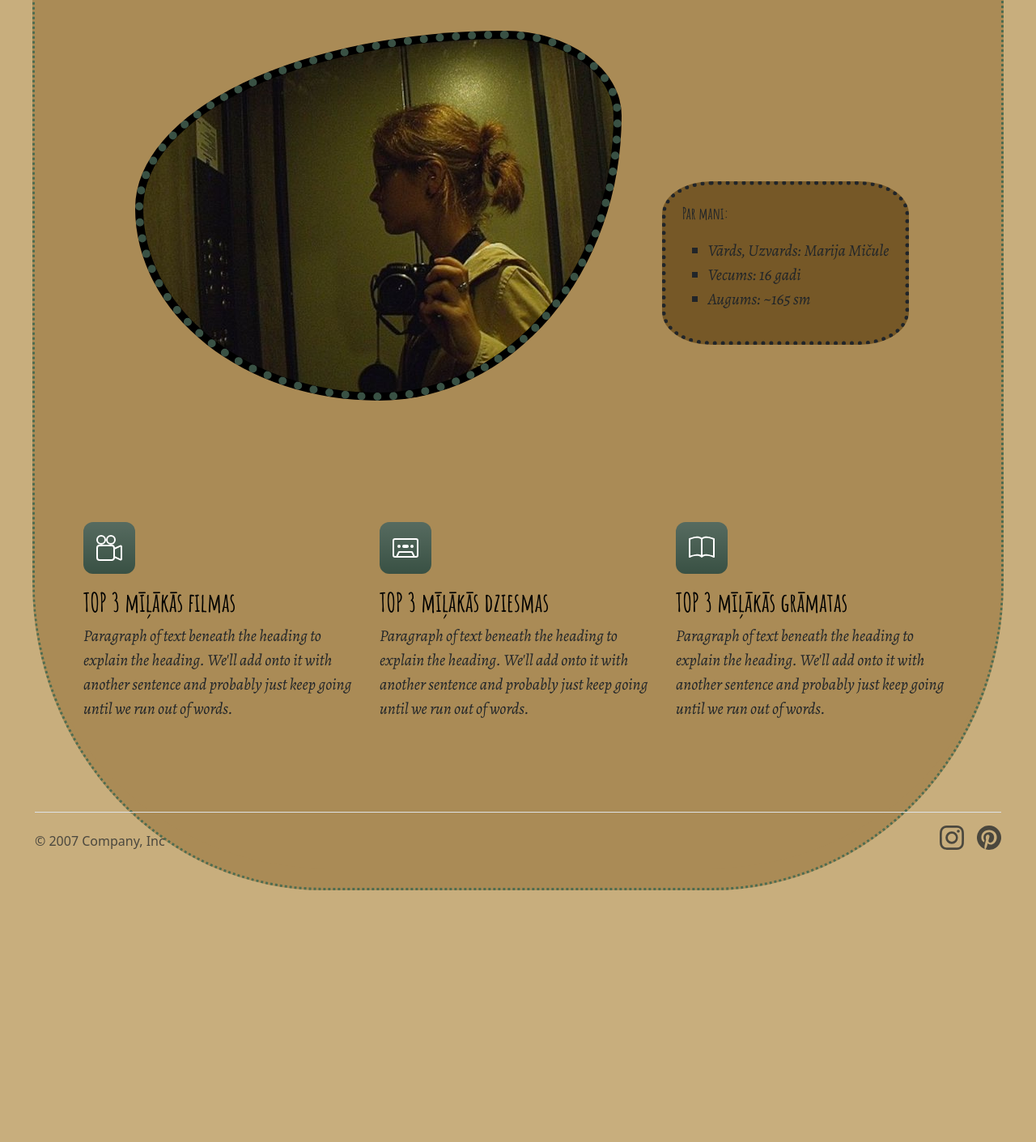
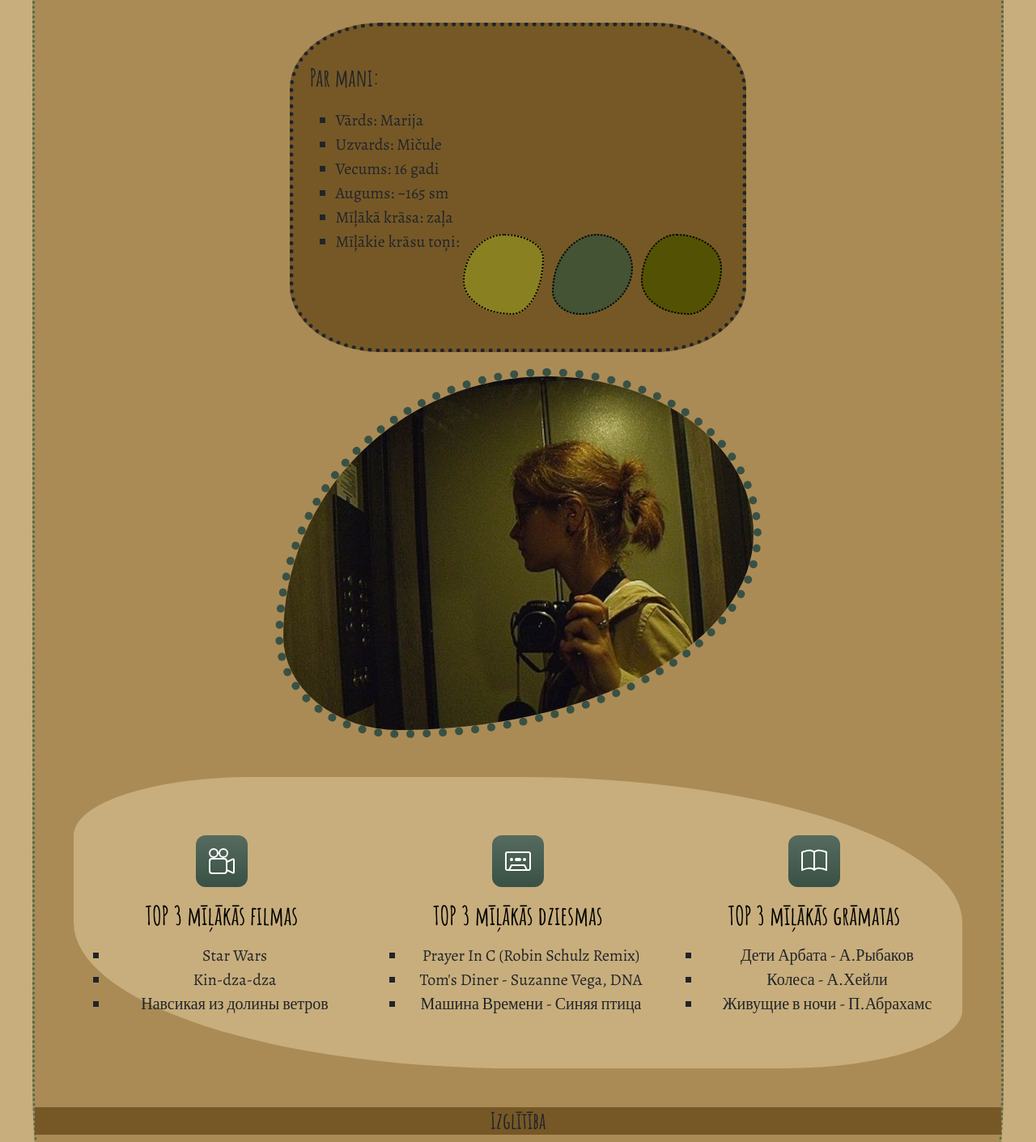
Before and after one commit to kalipsomasya/progrmschool, a plain HTML site: page index.html in a window 1280 px wide. Shown: the part 169-1580 px from the top of the page at 81% size. Before the commit the page ends 1309 px from the top, so only its background shows below. Drawn offline with nearby package versions, Linux system fonts and the light colour scheme.

Commit message:
Add files via upload

```diff
--- a/index.html
+++ b/index.html
@@ -9,7 +9,7 @@
     <link rel="stylesheet" href="style.css">
     <link rel="preconnect" href="https://fonts.googleapis.com">
     <link rel="preconnect" href="https://fonts.gstatic.com" crossorigin>
-    <link href="https://fonts.googleapis.com/css2?family=Alegreya:ital@1&family=Amatic+SC:wght@700&display=swap" rel="stylesheet">
+    <link href="https://fonts.googleapis.com/css2?family=Alegreya&family=Amatic+SC:wght@700&display=swap" rel="stylesheet">
     <title>Marija</title>
 </head>
 <body>
@@ -20,8 +20,7 @@ border-color: rgb(78, 108, 80); border-top: none;">
         <ul class="nav nav-pills">
           <li class="nav-item"><a href="#par" class="nav-link butn" aria-current="page">Par mani</a></li>
           <li class="nav-item"><a href="#intereses" class="nav-link">Intereses</a></li>
-          <li class="nav-item"><a href="#" class="nav-link">Izglītība</a></li>
-          <li class="nav-item"><a href="#" class="nav-link">FAQs</a></li>
+          <li class="nav-item"><a href="#izgl" class="nav-link">Izglītība</a></li>
           <li class="nav-item"><a href="#soc" class="nav-link">Soc. tīkli</a></li>
         </ul>
       </header>
@@ -32,23 +31,36 @@ border-color: rgb(78, 108, 80); border-top: none;">
 <br>
 <br>
 <br>
+
+
 <br>
 <div class="rasp">
-<div id="par">
-  <img src="foto.jpg" alt="ja" style="border-radius: 76% 24% 50% 50% / 48% 23% 77% 52%;border-style: dotted; border-color: rgb(57, 81, 68); border-width: 10px;margin: 30px; background-color: black;">
-</div>
-
-<div class="spisok">
-  <p style="font-family: 'Amatic SC', sans-serif;">Par mani:</p>
+  <div>
+<div class="spisok" id="par">
+  <p style="font-family: 'Amatic SC', sans-serif; font-size: 30px; margin-top: 20px;">Par mani:</p>
   <ul class="toch">
-    <li>Vārds, Uzvards: Marija Mičule</li>
+    <li>Vārds: Marija</li>
+    <li>Uzvards: Mičule</li>
     <li>Vecums: 16 gadi</li>
     <li>Augums: ~165 sm</li>
+    <li>Mīļākā krāsa: zaļa</li>
+    <li><div id="tonrasp">
+      Mīļākie krāsu toņi:
+      <div id="ton2"></div>
+      <div id="ton1"></div>
+      <div id="ton3"></div>
+    </div>
+    </div></li>
   </ul>
 </div>
+<div>
+  <img src="foto.jpg" alt="ja" style="    border-radius: 30% 70% 70% 30%/30% 30% 70% 70%;border-style: dotted; border-color: rgb(57, 81, 68); border-width: 10px;margin: 30px;     display: block;
+  margin: 0 auto;
+  max-width: 100%; animation:anim-ramka-1 30s infinite;">
 </div>
-      <div id="intereses" class="d-flex justify-content-evenly row g-4 py-5 row-cols-1 row-cols-lg-3 m-5">
-        <div class="feature col">
+</div>
+      <div id="intereses" class="d-flex justify-content-evenly row g-4 py-5 row-cols-1 row-cols-lg-3 m-5" style="background-color: rgb(200, 174, 125); border-radius: 20% 50%;">
+        <div class="feature col mx-auto text-center">
           <div class="feature-icon d-inline-flex align-items-center justify-content-center text-bg-primary bg-gradient fs-2 mb-3">
             <svg xmlns="http://www.w3.org/2000/svg" width="1em" height="1em" fill="currentColor" class="bi bi-camera-reels" viewBox="0 0 16 16">
               <path d="M6 3a3 3 0 1 1-6 0 3 3 0 0 1 6 0zM1 3a2 2 0 1 0 4 0 2 2 0 0 0-4 0z"/>
@@ -57,9 +69,13 @@ border-color: rgb(78, 108, 80); border-top: none;">
             </svg>
           </div>
           <h3 class="fs-2 text-body-emphasis">TOP 3 mīļākās filmas</h3>
-          <p>Paragraph of text beneath the heading to explain the heading. We'll add onto it with another sentence and probably just keep going until we run out of words.</p>
+          <p><ul>
+            <li>Star Wars</li>
+            <li>Kin-dza-dza</li>
+            <li>Навсикая из долины ветров</li>
+          </ul></p>
         </div>
-        <div class="feature col">
+        <div class="feature col mx-auto text-center">
           <div class="feature-icon d-inline-flex align-items-center justify-content-center text-bg-primary bg-gradient fs-2 mb-3">
             <svg xmlns="http://www.w3.org/2000/svg" width="1em" height="1em" fill="currentColor" class="bi bi-cassette" viewBox="0 0 16 16">
               <path d="M4 8a1 1 0 1 0 0-2 1 1 0 0 0 0 2Zm9-1a1 1 0 1 1-2 0 1 1 0 0 1 2 0ZM7 6a1 1 0 0 0 0 2h2a1 1 0 1 0 0-2H7Z"/>
@@ -67,18 +83,50 @@ border-color: rgb(78, 108, 80); border-top: none;">
             </svg>
           </div>
           <h3 class="fs-2 text-body-emphasis">TOP 3 mīļākās dziesmas</h3>
-          <p>Paragraph of text beneath the heading to explain the heading. We'll add onto it with another sentence and probably just keep going until we run out of words.</p>
+          <p><ul>
+            <li>Prayer In C (Robin Schulz Remix)</li>
+            <li>Tom's Diner - Suzanne Vega, DNA </li>
+            <li>Машина Времени - Синяя птица</li>
+          </ul></p>
         </div>
-        <div class="feature col">
+        <div class="feature col mx-auto text-center">
           <div class="feature-icon d-inline-flex align-items-center justify-content-center text-bg-primary bg-gradient fs-2 mb-3 temnee">
             <svg xmlns="http://www.w3.org/2000/svg" width="1em" height="1em" fill="currentColor" class="bi bi-book" viewBox="0 0 16 16">
               <path d="M1 2.828c.885-.37 2.154-.769 3.388-.893 1.33-.134 2.458.063 3.112.752v9.746c-.935-.53-2.12-.603-3.213-.493-1.18.12-2.37.461-3.287.811V2.828zm7.5-.141c.654-.689 1.782-.886 3.112-.752 1.234.124 2.503.523 3.388.893v9.923c-.918-.35-2.107-.692-3.287-.81-1.094-.111-2.278-.039-3.213.492V2.687zM8 1.783C7.015.936 5.587.81 4.287.94c-1.514.153-3.042.672-3.994 1.105A.5.5 0 0 0 0 2.5v11a.5.5 0 0 0 .707.455c.882-.4 2.303-.881 3.68-1.02 1.409-.142 2.59.087 3.223.877a.5.5 0 0 0 .78 0c.633-.79 1.814-1.019 3.222-.877 1.378.139 2.8.62 3.681 1.02A.5.5 0 0 0 16 13.5v-11a.5.5 0 0 0-.293-.455c-.952-.433-2.48-.952-3.994-1.105C10.413.809 8.985.936 8 1.783z"/>
             </svg>
           </div>
           <h3 class="fs-2 text-body-emphasis">TOP 3 mīļākās grāmatas</h3>
-          <p>Paragraph of text beneath the heading to explain the heading. We'll add onto it with another sentence and probably just keep going until we run out of words.</p>
+          <p><ul>
+            <li>Дети Арбата - А.Рыбаков</li>
+            <li>Колеса - А.Хейли</li>
+            <li>Живущие в ночи - П.Абрахамс</li>
+          </ul></p>
         </div>
       </div>
+
+          <h3 id="izglt" class="mb-0">Izglītība</h3>
+         <div class="mx-2">
+      <div class="d-flex justify-content-evenly row g-4 row-cols-1 row-cols-lg-3 m-5 mt-0 navss" id="izgl">
+        <div class="feature col mx-auto text-center">
+<img src="s2p.jpg" alt="s2p" width="100%" style="border-radius: 20px; border-style: dotted; border-width: 4px;">
+<h3 ><a href="https://s2vsk.lv/lv/" class="nav-link" style="background-color: rgb(200, 174, 125); border-radius: 50px;">Salaspils 2.pamatskola</a></h3>
+<p>2013-2022.g</p>
+        </div>
+        <div class="feature col mx-auto text-center">
+<img src="smms.jpg" alt="smms" width="100%" style="border-radius: 20px; border-style: dotted; border-width: 4px;">
+<h3><a href="https://salaspilsmms.lv/" class="nav-link" style="background-color: rgb(200, 174, 125); border-radius: 50px;">Salaspils mūzikas un mākslas skola</a></h3>
+<p>2016-2022.g</p>
+
+        </div>
+        <div class="feature col mx-auto text-center">
+<img src="s1vsk.jpg" alt="s1vsk" width="100%" style="border-radius: 20px; border-style: dotted; border-width: 4px;">
+<h3><a href="https://www.s1vsk.lv/" class="nav-link" style="background-color: rgb(200, 174, 125); border-radius: 50px;">Salaspils 1.vidusskola</a></h3>
+<p>2022-(turpina mācības)</p>
+        </div>
+      </div>
+         </div>
+<br>
+
     <footer id="soc" class="d-flex flex-wrap justify-content-between align-items-center py-3 my-4 border-top">
         <div class="col-md-4 d-flex align-items-center">
           <span class="mb-3 mb-md-0 text-body-secondary">© 2007 Company, Inc</span>
--- a/style.css
+++ b/style.css
@@ -55,6 +55,7 @@ border-radius: 0% 0% 30% 30%;
 
 }
 
+
 ul {
     list-style-type: square;
     font-family: 'Alegreya', serif;
@@ -65,7 +66,7 @@ ul {
 display: flex;
 flex-direction: row;
 flex-wrap: wrap;
-align-items: baseline;
+align-items: start;
 justify-content: center;
 }
 
@@ -89,6 +90,17 @@ justify-content: center;
     list-style: none;
 }
 
+.navss {
+    --bs-nav-link-padding-x: 1rem;
+    --bs-nav-link-padding-y: 0.5rem;
+    --bs-nav-link-font-weight: ;
+    --bs-nav-link-color:rgb(57, 81, 68);
+    display: flex;
+    flex-wrap: wrap;
+    padding-left: 0;
+    margin-bottom: 0;
+}
+
 .bg-gradient {
     background-image:rgb(240, 235, 206)!important;
 }
@@ -107,3 +119,73 @@ p{
 h3{
        font-family: 'Amatic SC', sans-serif;
     }
+
+
+
+#ton1{
+    background-color: rgb(67, 83, 52);
+    border-radius: 30% 70% 70% 30%/30% 30% 70% 70%;
+    border-style: dotted;
+    border-width: 2px;
+    border-color: black;
+    width: 100px;
+    height: 100px;
+    margin: 5px;
+    animation: anim-ramka-1 17s infinite;
+}
+
+#ton2{
+    background-color: rgb(137, 129, 33);
+    border-radius: 30% 70% 70% 30%/30% 30% 70% 70%;
+    border-style: dotted;
+    border-width: 2px;
+    border-color: black;
+    width: 100px;
+    height: 100px;
+    margin: 5px;
+    animation: anim-ramka-1 13s infinite;
+}
+
+#ton3{
+    border-radius: 30% 70% 70% 30%/30% 30% 70% 70%;
+    background-color: rgb(83, 82, 4);
+    border-style: dotted;
+    border-width: 2px;
+    border-color: black;
+    width: 100px;
+    height: 100px;
+    margin: 5px;
+    animation: anim-ramka-1 9s infinite;
+}
+
+#tonrasp{
+    display: flex;
+flex-direction: row;
+flex-wrap: wrap;
+align-items: start;
+justify-content: center;
+}
+
+@keyframes anim-ramka-1 {
+    0% {
+        border-radius: 30% 70% 70% 30%/30% 30% 70% 70%;
+
+    }
+    25% {
+        border-radius: 58% 42% 75% 25%/76% 46% 54% 24%;
+    }
+    50% {
+        border-radius: 50% 50% 33% 67%/55% 27% 73% 45%;
+    }
+    75% {
+        border-radius: 33% 67% 58% 42%/63% 68% 32% 37%;
+    }
+}
+
+
+#izglt{
+    display: flex;
+    flex-wrap: wrap;
+    justify-content: center;
+    background-color: rgb(118, 88, 39);
+}
```
Also changed, not shown: s1vsk.jpg (added), s2p.jpg (added), smms.jpg (added).
